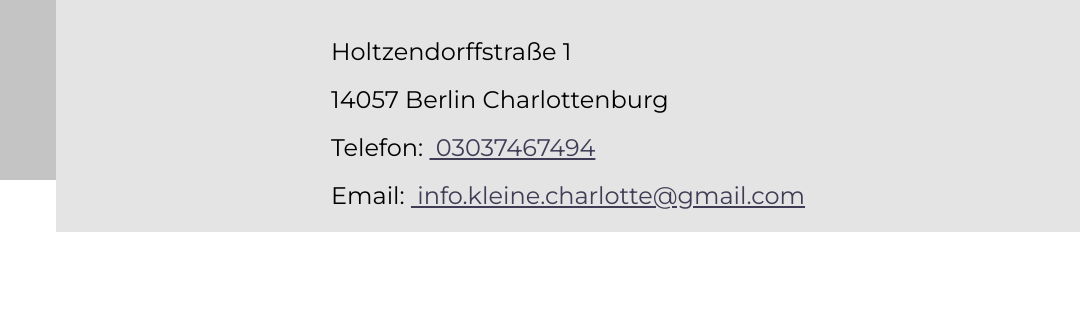
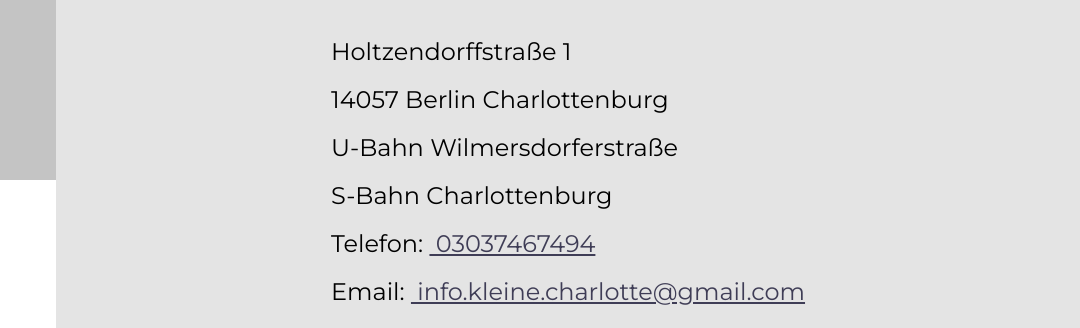
Before and after one commit to RajCutinha/kleine-charlotte, a plain HTML site: page kontakt.html in a window 1280 px wide. Shown: the part 620-948 px from the top of the page, 200-1280 px from the left. Before the commit the page ends 852 px from the top, so only its background shows below. Drawn offline with Linux system fonts and the light colour scheme.

Commit message:
update adreess ubahn & sbahn

```diff
--- a/kontakt.html
+++ b/kontakt.html
@@ -48,6 +48,8 @@
             <h1>Kontakt</h1>
             <p>Holtzendorffstraße 1</p>
             <p>14057 Berlin Charlottenburg</p>
+            <p>U-Bahn Wilmersdorferstraße</p>
+            <p>S-Bahn Charlottenburg</p>
             <p>Telefon:&nbsp;<a href="tel:+493037467494"> 03037467494</a></p>
             <p>
               Email:&nbsp;<a href="mailto:info.kleine.charlotte@gmail.com">
```
